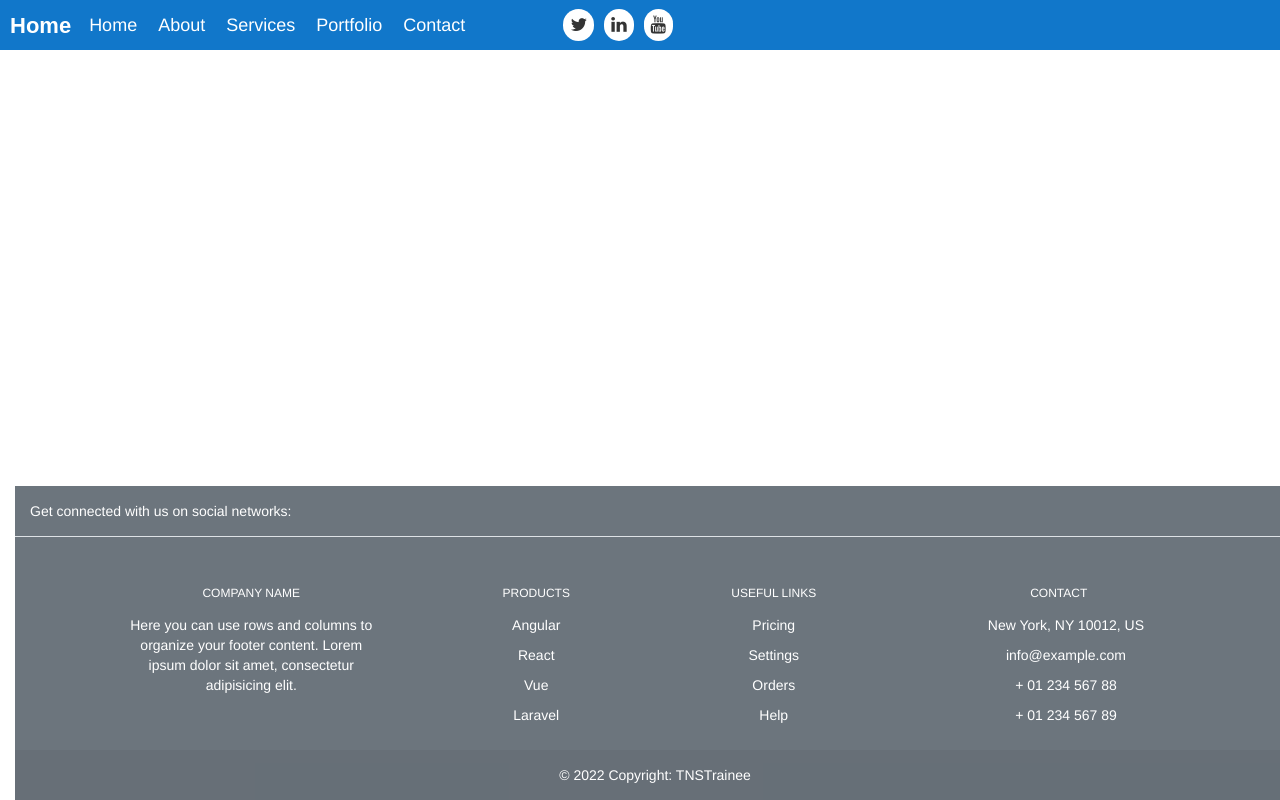
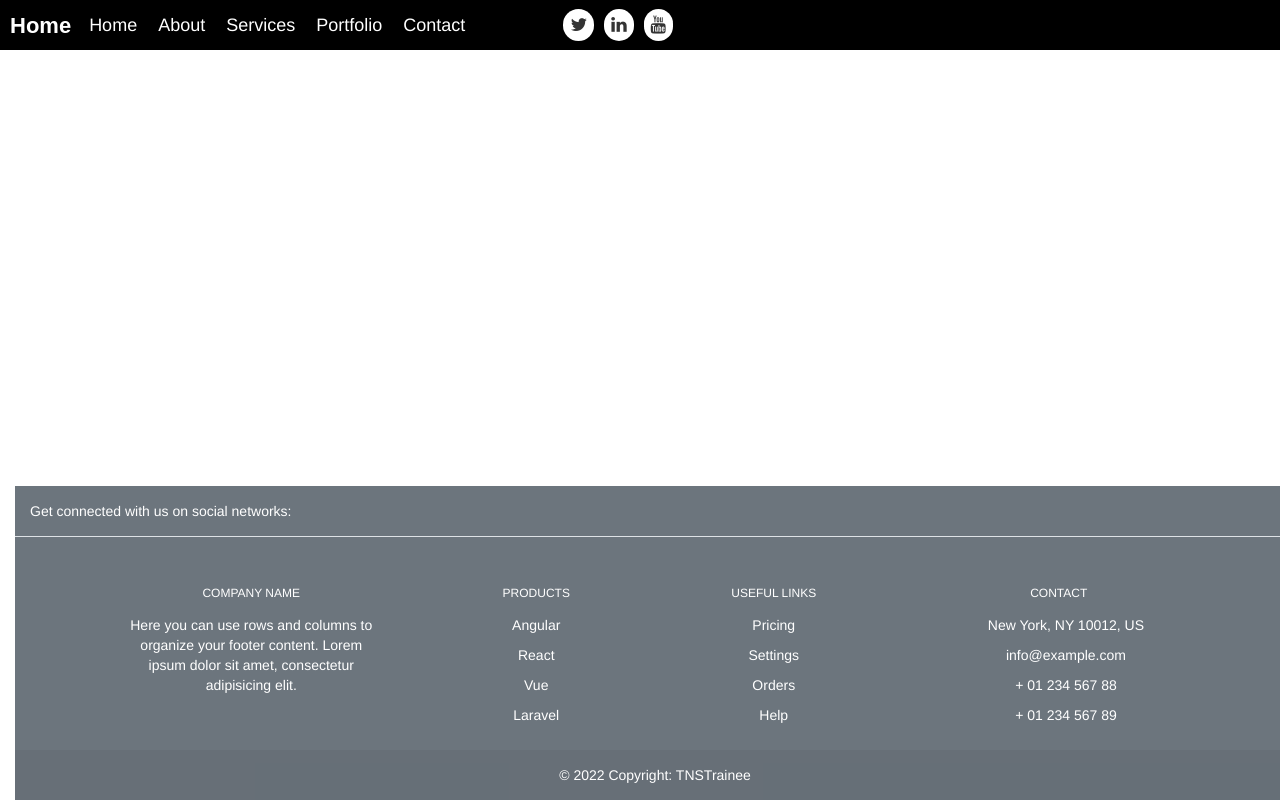
Before and after one commit to palmajoel10/pagina-web-equipo, a website: page home.html in a window 1280 px wide. Drawn offline with nearby package versions, Linux system fonts and the light colour scheme.

Commit message:
modificando color al navbar

```diff
--- a/home.css
+++ b/home.css
@@ -19,7 +19,7 @@
   .nav {
     height: 50px;
     width: 100%;
-    background-color: #1177ca;
+    background-color: #000000;
     position: relative;
   }
 
@@ -63,12 +63,12 @@
   }
   .nav > .nav-links > ul li{
     display: inline-block;
-    background-color: #1177ca;
+    background-color: #000000;
 
 
   }
   .nav > .nav-links > ul li:hover{
-      background-color: #0b65af;
+      background-color: #000000;
       border-radius: 5px;
   }
 
```
